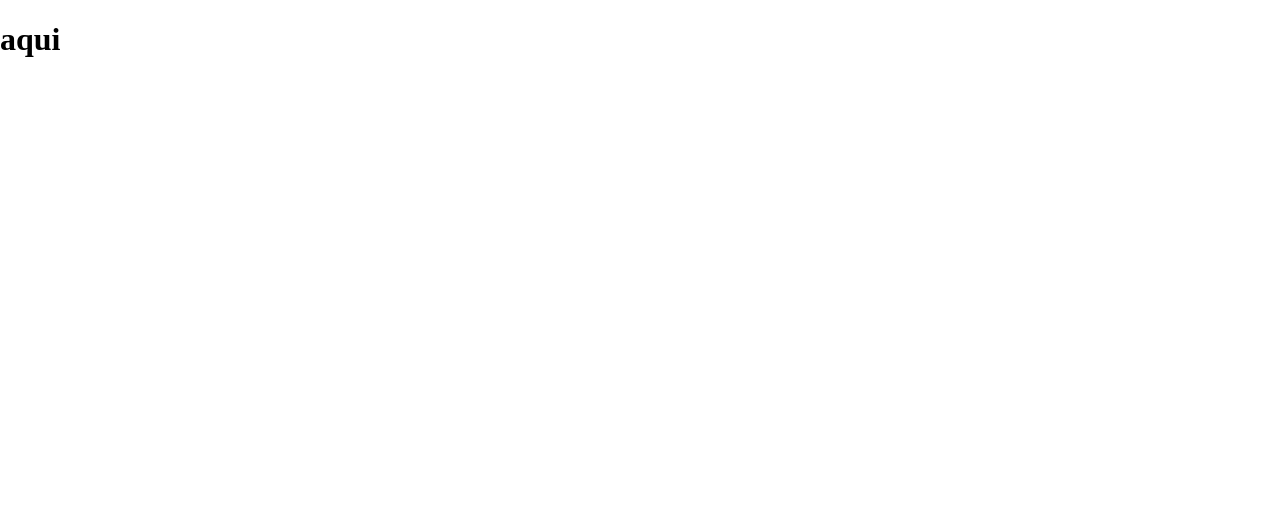
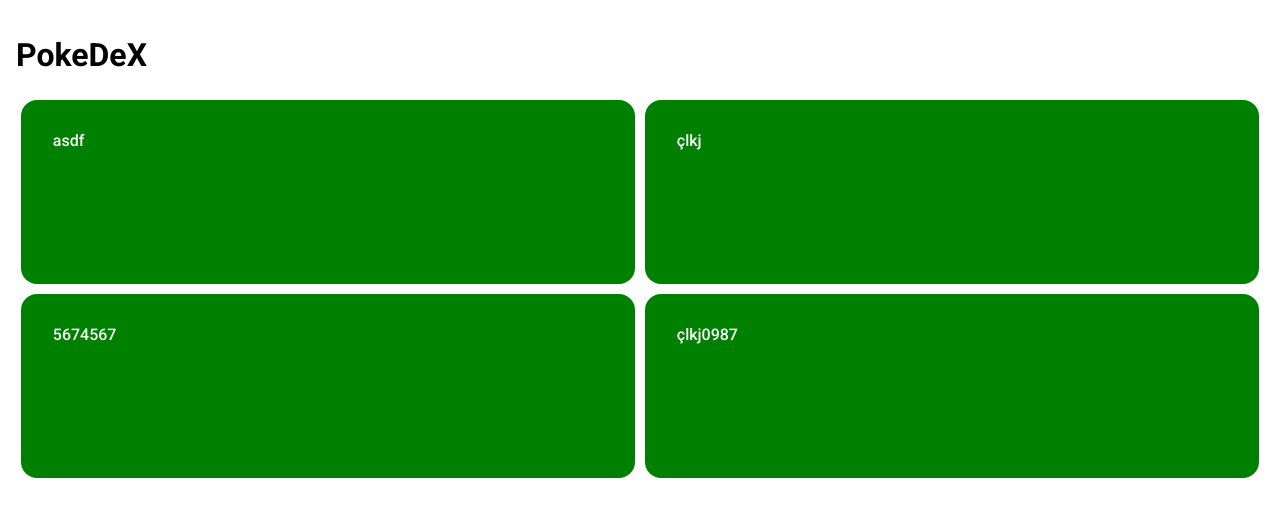
Before and after one commit to aptsharp/PokeDex_JS, a plain HTML site: page index.html in a window 1280 px wide. Drawn offline with nearby package versions, Linux system fonts and the light colour scheme.

Commit message:
fix: implementação

```diff
--- /dev/null
+++ b/assets/css/style.css
@@ -0,0 +1,25 @@
+* {
+  font-family: "Roboto", sans-serif;
+}
+
+.content {
+  padding: 1rem;
+}
+
+ul.pokemons {
+  display: grid;
+  grid-template-columns: 1fr 1fr;
+  list-style: none;
+  padding: 0;
+  margin: 0;
+}
+
+ul.pokemons li {
+    margin: .3rem;
+    padding: 2rem 2rem;
+    background-color: green;
+    color: #fff;
+    border-radius: 1rem;
+    height: 120px;
+
+  }
--- a/index.html
+++ b/index.html
@@ -12,9 +12,28 @@
       crossorigin="anonymous"
       referrerpolicy="no-referrer"
     />
+    <!-- fonts google -->
+    <link rel="preconnect" href="https://fonts.googleapis.com" />
+    <link rel="preconnect" href="https://fonts.gstatic.com" crossorigin />
+    <link
+      href="https://fonts.googleapis.com/css2?family=Roboto:wght@100;300;500;700&display=swap"
+      rel="stylesheet"
+    />
+
+    <link rel="stylesheet" href="./assets/css/style.css"/>
     <title>PokeDesk</title>
   </head>
   <body>
-    <h1>aqui</h1>
+    <section class="content">
+        <h1>PokeDeX</h1>
+        <ul class="pokemons">
+            <li>asdf</li>
+            <li>çlkj</li>
+            <li>5674567</li>
+            <li>çlkj0987</li>
+        </ul>
+    </section>
+      <!-- arquivo de função javascript -->
+    <script src="./assets/js/main.js"></script>
   </body>
 </html>
```
Also changed, not shown: assets/js/main.js (added).
